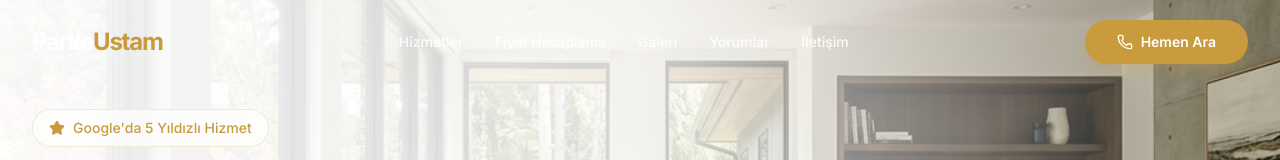
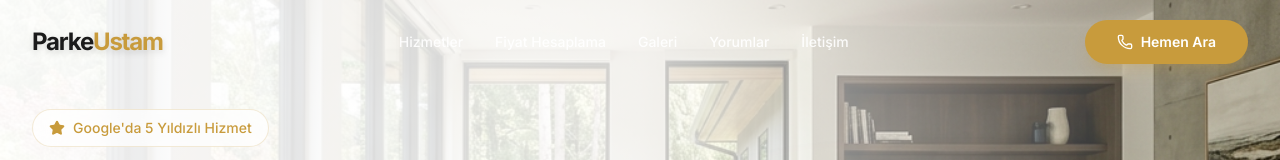
Before and after one commit to talhakts/parke-sitesi, a Next.js app: page / in a window 1280 px wide. Shown: the top 160 px of the page. Built offline with nearby package versions, Linux system fonts and the light colour scheme.

Commit message:
Fix logo visibility on load

```diff
--- a/src/components/layout/Navbar.tsx
+++ b/src/components/layout/Navbar.tsx
@@ -31,7 +31,7 @@ export function Navbar() {
       <div className="container mx-auto px-4 sm:px-6 lg:px-8 max-w-7xl">
         <div className="flex items-center justify-between">
           <Link href="/" className="flex items-center gap-2">
-            <span className={`text-2xl font-bold tracking-tighter ${isScrolled ? 'text-foreground' : 'text-white'}`}>
+            <span className="text-2xl font-bold tracking-tighter text-foreground drop-shadow-md">
               Parke<span className="text-primary">Ustam</span>
             </span>
           </Link>
```
